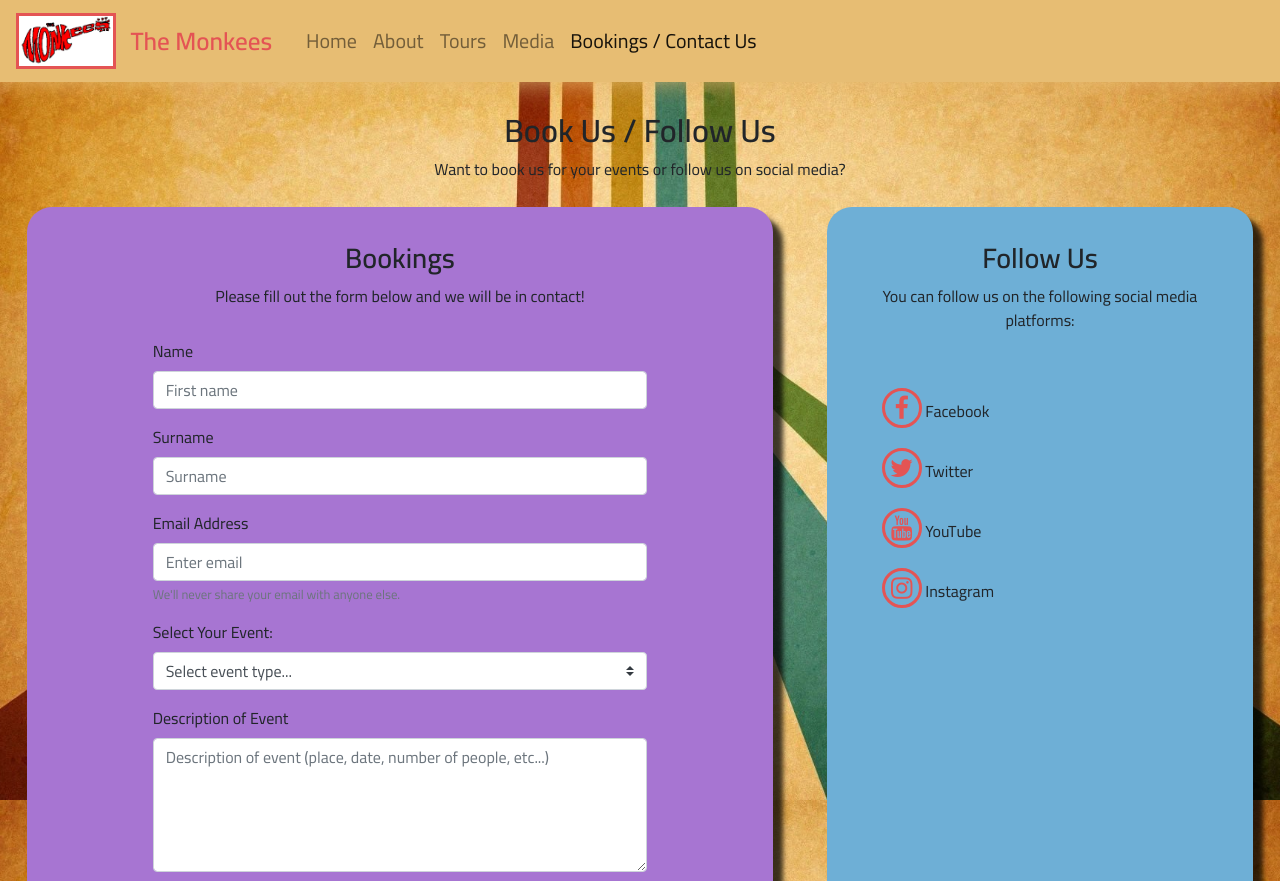
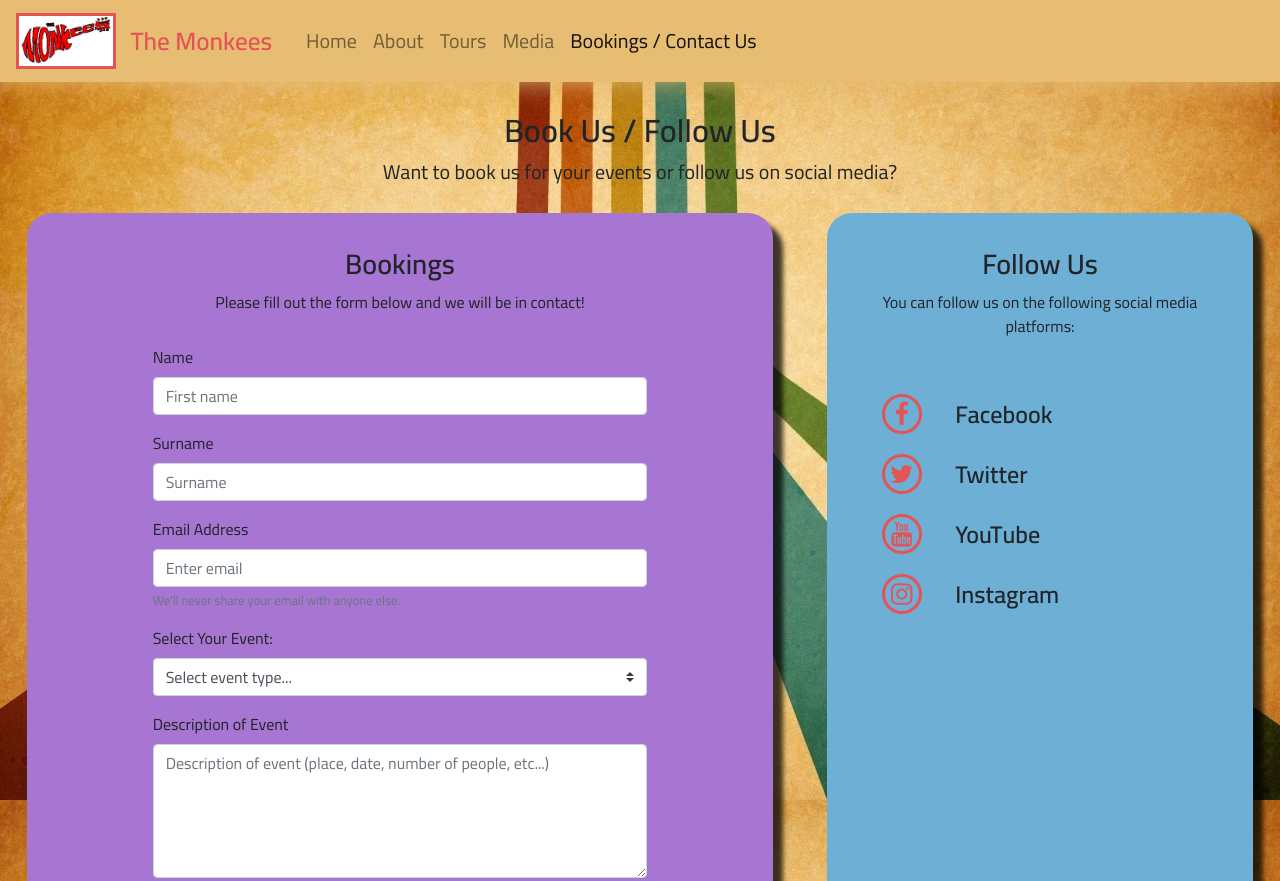
Before and after one commit to jepainter/MilestoneProject1, a plain HTML site: page contact.html in a window 1280 px wide. Shown: the top 881 px of the page. Drawn offline with nearby package versions, Linux system fonts and the light colour scheme.

Commit message:
resized headline-text

```diff
--- a/style/style.css
+++ b/style/style.css
@@ -100,6 +100,10 @@
 .headings {
     padding-top: 15px;
     font-weight: 600;
+}
+
+.headline-text {
+    font-size: 20px;
 }
 
 .border-box {
@@ -308,6 +312,12 @@
     height: 40px;
 }
 
+.contact-names {
+    font-size: 24px;
+    font-weight: 600;
+    padding-left: 30px;
+}
+
 /* Footer Section - reusable formatting for footers for every page */
 
 footer {
@@ -417,6 +427,7 @@
         border-color: #e45454;
         transform: scale(1.5);
     }
+
 }
 
 @media (min-width:768px) {
```
